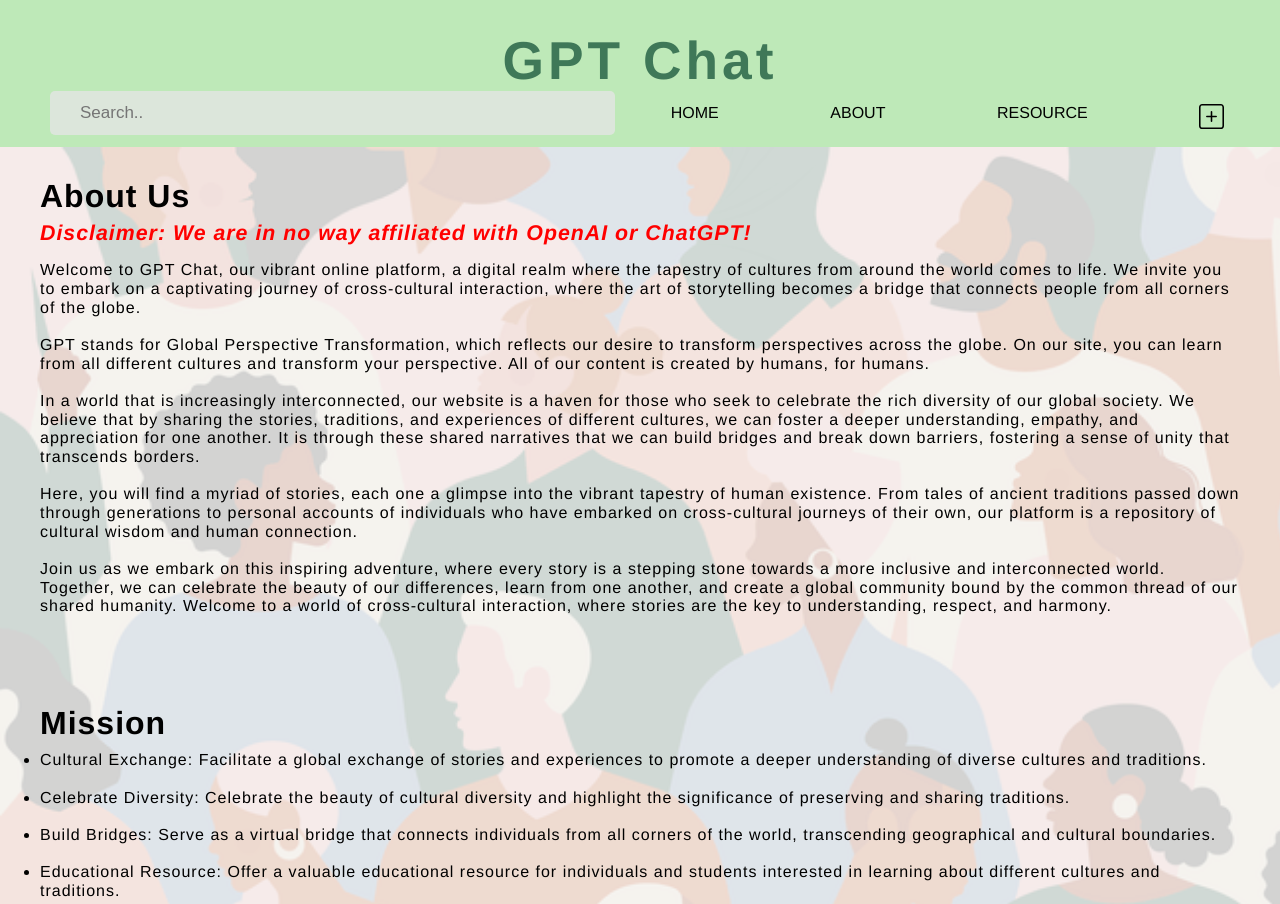
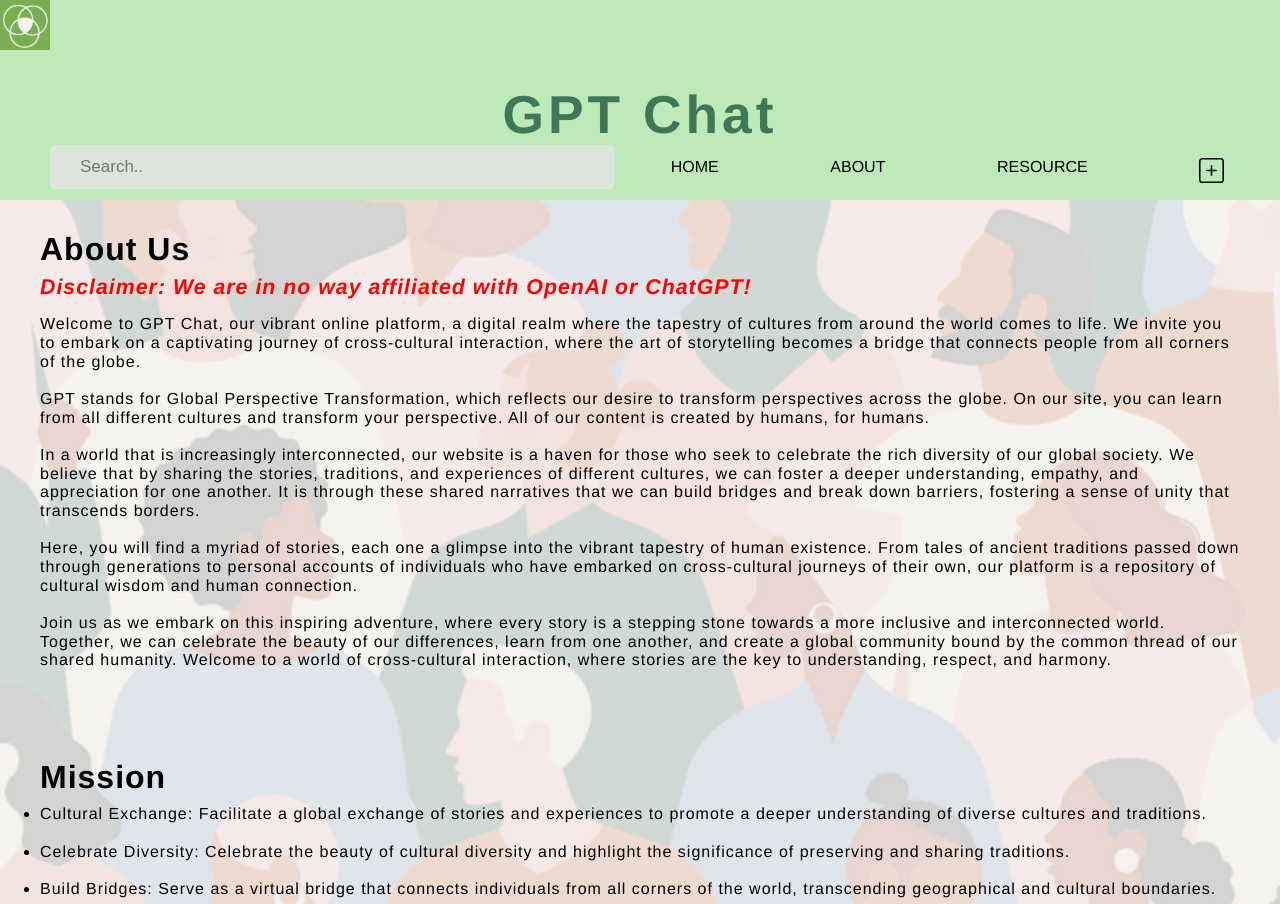
Before and after one commit to tiazheng04/Whack-2023, a plain HTML site: page about/about.html in a window 1280 px wide. Shown: the top 904 px of the page. Drawn offline with Linux system fonts and the light colour scheme.

Commit message:
logo added

```diff
--- a/about/about.html
+++ b/about/about.html
@@ -11,6 +11,7 @@
 <body>
     <div id="topbar">
         <header>
+            <img src="../logo.jpg" width="50" height="auto">
             <h1>GPT Chat</h1>
         </header>
         <nav>
```
Also changed, not shown: logo.jpg (added).
